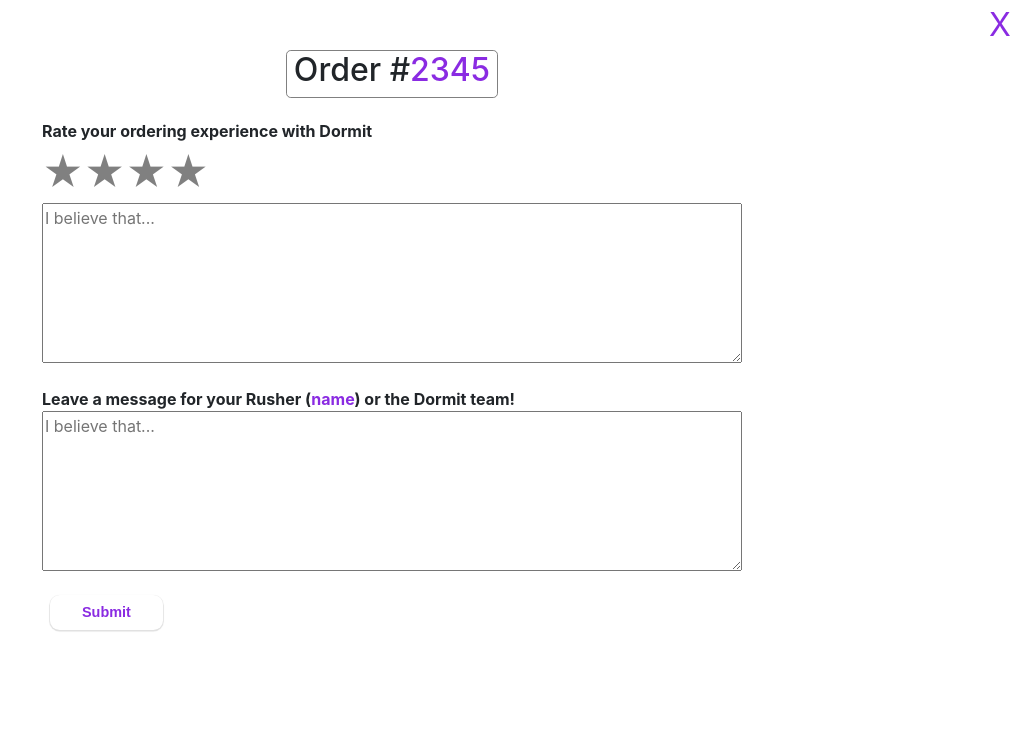
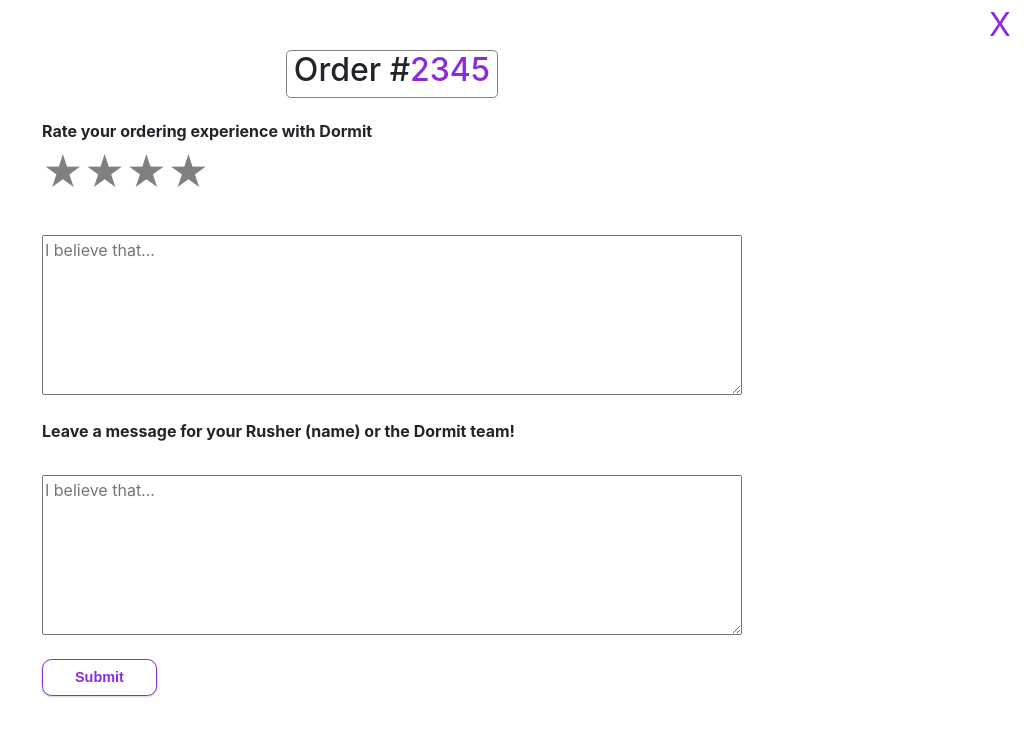
Before and after one commit to AnnLe4869/dormit-second-prototype, a React (Create React App) app: page /order in a window 1280 px wide. Shown: the top 736 px of the page, without its empty margins (248-1280 px from the left). Built offline with nearby package versions, Linux system fonts and the light colour scheme; no server answers; the database is empty.

Commit message:
Style the Order page

```diff
--- a/src/routes/order/Order.css
+++ /dev/null
@@ -1,116 +0,0 @@
-.layout {
-    top: 0;
-    left: 0;
-    display: flex;
-    min-height: 100%;
-    background-color: white;
-    justify-content: flex-start;
-    align-items: center;
-    flex-direction: column;
-}
-
-.close {
-    top: 0.5%;
-    right: 0.5%;
-    margin-left: 95%;
-    width: 5%;
-    height: 100%;
-    font-size: xx-large;
-    color: blueviolet;
-
-    background-color: transparent;
-    background-repeat: no-repeat;
-    border: none;
-    cursor: pointer;
-    overflow: hidden;
-    outline: none;
-}
-
-.colorPurp {
-    color: blueviolet;
-}
-
-.centering {
-    display: flex;
-    justify-content: flex-start;
-    align-items: center;
-    width: min(700px, 100%);
-    flex-direction: column;
-}
-
-.alignFlexStart {
-    display: flex;
-    justify-content: flex-start;
-    align-items: flex-start;
-    flex-direction: column;
-    width: min(700px, 100%);
-    margin: 5rem 20em;
-    margin-top: 0;
-}
-
-.text {
-    margin-top: 0;
-    margin-bottom: 0;
-    font-weight: bold;
-}
-
-.orderBox {
-    display: flex;
-    justify-content: flex-start;
-    align-items: center;
-    margin-bottom: 0;
-    width: fit-content;
-    height: auto;
-    box-sizing: border-box;
-    border: solid gray 0.1rem;
-    border-radius: 0.3rem;
-    flex-direction: column;
-    margin-bottom: 3%;
-    padding: 1%;
-    padding-top: 0;
-    padding-bottom: 0;
-}
-
-.inputField {
-    width: 100%;
-    height: 10em;
-}
-
-.tipSelection {
-    display: flex;
-    justify-content: flex-start;
-    flex-direction: row;
-    padding: 5%;
-}
-
-#tipImage {
-    width: 2em;
-    height: 2em;
-}
-
-.tipBtn {
-    background: white;
-    font-family: 'Poppins', sans-serif;
-    font-weight: bold;
-    font-size: 0.9rem;
-    padding: 0.4rem 2rem;
-    margin: 0rem 0.5rem;
-    border: 1px solid var(--gray);
-    border-radius: 0.6rem;
-    box-shadow: 0rem 0.05rem 0.05rem 0.05rem #e0e0e0;
-    color: blueviolet;
-}
-
-#submitBtn {
-    background: white;
-    font-family: 'Poppins', sans-serif;
-    font-weight: bold;
-    font-size: 0.9rem;
-    padding: 0.4rem 2rem;
-    margin: 0rem 0.5rem;
-    border: 1px solid var(--gray);
-    border-radius: 0.6rem;
-    box-shadow: 0rem 0.05rem 0.05rem 0.05rem #e0e0e0;
-    color: blueviolet;
-    width: fit-content;
-}
--- a/src/routes/order/Order.js
+++ b/src/routes/order/Order.js
@@ -1,94 +1,48 @@
-import React from 'react';
+import React from "react";
 import ReactStars from "react-rating-stars-component";
-import 'bootstrap/dist/css/bootstrap.min.css';
-import './Order.css';
+import styles from "./Order.module.css";
 
 export default function Order() {
   // example variables
   let orderNumber = 2345;
-  let rusherName = 'name';
-  let tipImage = 'image';
-
-
-  let closePage = () => {
-
-  }
-
+  let rusherName = "name";
+  let closePage = () => {};
 
   // star rating change event
   let ratingChanged = (newRating) => {
     console.log(newRating);
-  }
-
+  };
 
   // get text from first text area box
   const experienceFieldTextEvent = (e) => {
     let text = e.target.value;
     console.log(text);
-  }
-
+  };
 
   // get text from second text area box
   const feedbackFieldTextEvent = (e) => {
     let text = e.target.value;
-  }
-
+  };
 
   // submit form
-  const submitForm = () => {
-
-  }
-
-
-  // // tip selection button attributes
-  // const defaultBtn = {background:'white', color:'blueviolet'};
-  // const chosenBtn = {background:'blueviolet', color:'white'};
-  // const [button1Attr, setbutton1Attr] = React.useState(defaultBtn);
-  // const [button2Attr, setbutton2Attr] = React.useState(defaultBtn);
-  // const [button3Attr, setbutton3Attr] = React.useState(defaultBtn);
-  // const [button4Attr, setbutton4Attr] = React.useState(defaultBtn);
-  // // helper function
-  // const deselectAllBtns = () => {
-  //   setbutton1Attr(defaultBtn);
-  //   setbutton2Attr(defaultBtn);
-  //   setbutton3Attr(defaultBtn);
-  //   setbutton4Attr(defaultBtn);
-  // }
-  // // tip selection functions
-  // const tenPercentTip = () => {
-  //   deselectAllBtns();
-  //   setbutton1Attr(chosenBtn);
-
-  // }
-  // const fifteenPercentTip = () => {
-  //   deselectAllBtns();
-  //   setbutton2Attr(chosenBtn);
-
-  // }
-  // const twentyPercentTip = () => {
-  //   deselectAllBtns();
-  //   setbutton3Attr(chosenBtn);
-
-  // }
-  // const customTip = () => {
-  //   deselectAllBtns();
-  //   setbutton4Attr(chosenBtn);
-
-  // }
-
+  const submitForm = () => {};
 
   return (
-    <div className='layout'>
-      <button className='close' onClick={closePage}>X</button>
+    <div className={styles.layout}>
+      <button className={styles.close} onClick={closePage}>
+        X
+      </button>
 
-      <div className='centering'>
-        <div className='orderBox'>
-          <h2>Order #<span className='colorPurp'>{orderNumber}</span></h2>
+      <div className={styles.centering}>
+        <div className={styles.orderBox}>
+          <h2>
+            Order #<span className={styles.colorPurple}>{orderNumber}</span>
+          </h2>
         </div>
       </div>
 
-      <div className='alignFlexStart'>
-        <p className='text'>Rate your ordering experience with Dormit</p>
+      <div className={styles.alignFlexStart}>
+        <p className={styles.text}>Rate your ordering experience with Dormit</p>
 
         <ReactStars
           count={4}
@@ -97,30 +51,32 @@ export default function Order() {
           activeColor="#8a2be2"
         />
 
-        <textarea size="8" className='inputField' placeholder='I believe that...' onChange={experienceFieldTextEvent}></textarea>
+        <textarea
+          size="8"
+          className={styles.inputField}
+          placeholder="I believe that..."
+          onChange={experienceFieldTextEvent}
+        ></textarea>
 
-        <br/>
-        {/* <p className='text'>Tip for Rusher (<span className='colorPurp'>{rusherName}</span>)</p> */}
+        <br />
 
-        {/* tip selection */}
-        {/* <div className='tipSelection'>
-          <img src={tipImage} id='tipImage'></img>
+        <p className={styles.text}>
+          Leave a message for your Rusher (
+          <span className="colorPurp">{rusherName}</span>) or the Dormit team!
+        </p>
 
-          <button className='tipBtn' onClick={tenPercentTip} style={button1Attr}>10%</button>
-          <button className='tipBtn' onClick={fifteenPercentTip} style={button2Attr}>15%</button>
-          <button className='tipBtn' onClick={twentyPercentTip} style={button3Attr}>20%</button>
-          <button className='tipBtn' onClick={customTip} style={button4Attr}>Custom</button>
-        </div> */}
+        <textarea
+          size="8"
+          className={styles.inputField}
+          placeholder="I believe that..."
+          onChange={feedbackFieldTextEvent}
+        ></textarea>
 
-        <p className='text'>Leave a message for your Rusher (<span className='colorPurp'>{rusherName}</span>) or the Dormit team!</p>
-
-        <textarea size="8" className='inputField' placeholder='I believe that...' onChange={feedbackFieldTextEvent}></textarea>
-
-        <br/>
-
-        {/* submit button */}
-        <button id='submitBtn' onClick={submitForm}>Submit</button>
+        <br />
+        <button className={styles.submitBtn} onClick={submitForm}>
+          Submit
+        </button>
       </div>
     </div>
-  )
+  );
 }
--- /dev/null
+++ b/src/routes/order/Order.module.css
@@ -0,0 +1,112 @@
+.layout {
+  top: 0;
+  left: 0;
+  display: flex;
+  min-height: 100%;
+  background-color: white;
+  justify-content: flex-start;
+  align-items: center;
+  flex-direction: column;
+}
+
+.close {
+  top: 0.5%;
+  right: 0.5%;
+  margin-left: 95%;
+  width: 5%;
+  height: 100%;
+  font-size: xx-large;
+  color: blueviolet;
+
+  background-color: transparent;
+  background-repeat: no-repeat;
+  border: none;
+  cursor: pointer;
+  overflow: hidden;
+  outline: none;
+}
+
+.colorPurple {
+  color: blueviolet;
+}
+
+.centering {
+  display: flex;
+  justify-content: flex-start;
+  align-items: center;
+  width: min(700px, 100%);
+  flex-direction: column;
+}
+
+.alignFlexStart {
+  display: flex;
+  justify-content: flex-start;
+  align-items: flex-start;
+  flex-direction: column;
+  width: min(700px, 100%);
+  margin: 5rem 20em;
+  margin-top: 0;
+}
+
+.text {
+  margin-top: 0;
+  margin-bottom: 0;
+  font-weight: bold;
+}
+
+.orderBox {
+  display: flex;
+  justify-content: flex-start;
+  align-items: center;
+  margin-bottom: 0;
+  width: fit-content;
+  height: auto;
+  box-sizing: border-box;
+  border: solid gray 0.1rem;
+  border-radius: 0.3rem;
+  flex-direction: column;
+  margin-bottom: 3%;
+  padding: 1%;
+  padding-top: 0;
+  padding-bottom: 0;
+}
+
+.inputField {
+  width: 100%;
+  height: 10em;
+  margin-top: 2rem;
+}
+
+.tipSelection {
+  display: flex;
+  justify-content: flex-start;
+  flex-direction: row;
+  padding: 5%;
+}
+
+.tipBtn {
+  background: white;
+  font-family: "Poppins", sans-serif;
+  font-weight: bold;
+  font-size: 0.9rem;
+  padding: 0.4rem 2rem;
+  margin: 0rem 0.5rem;
+  border: 1px solid gray;
+  border-radius: 0.6rem;
+  box-shadow: 0rem 0.05rem 0.05rem 0.05rem #e0e0e0;
+  color: blueviolet;
+}
+
+.submitBtn {
+  background: white;
+  font-family: "Poppins", sans-serif;
+  font-weight: bold;
+  font-size: 0.9rem;
+  padding: 0.4rem 2rem;
+  margin: 0rem;
+  border: 1px solid blueviolet;
+  border-radius: 0.6rem;
+  box-shadow: 0rem 0.05rem 0.05rem 0.05rem #e0e0e0;
+  color: blueviolet;
+  width: fit-content;
+}
```
Also changed, not shown: 1 other file (tests, documents, lock files or other folders).
